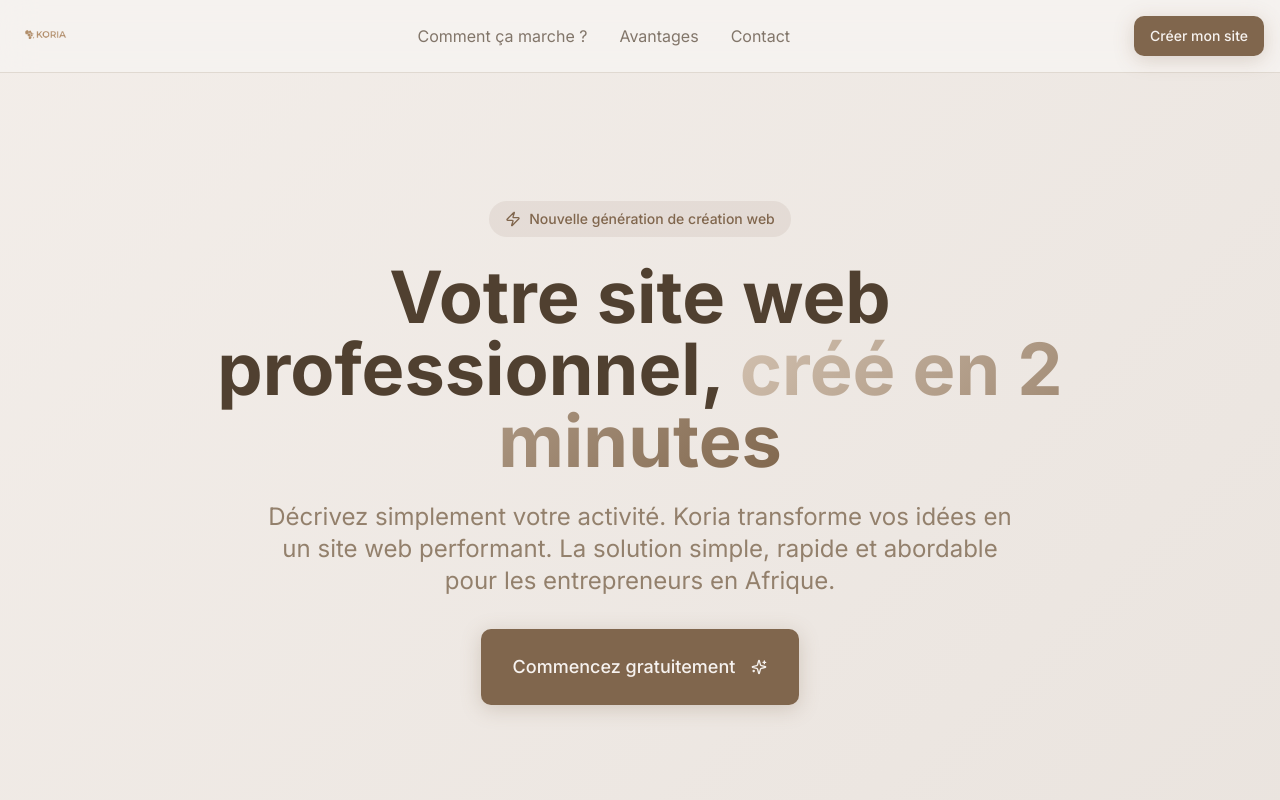
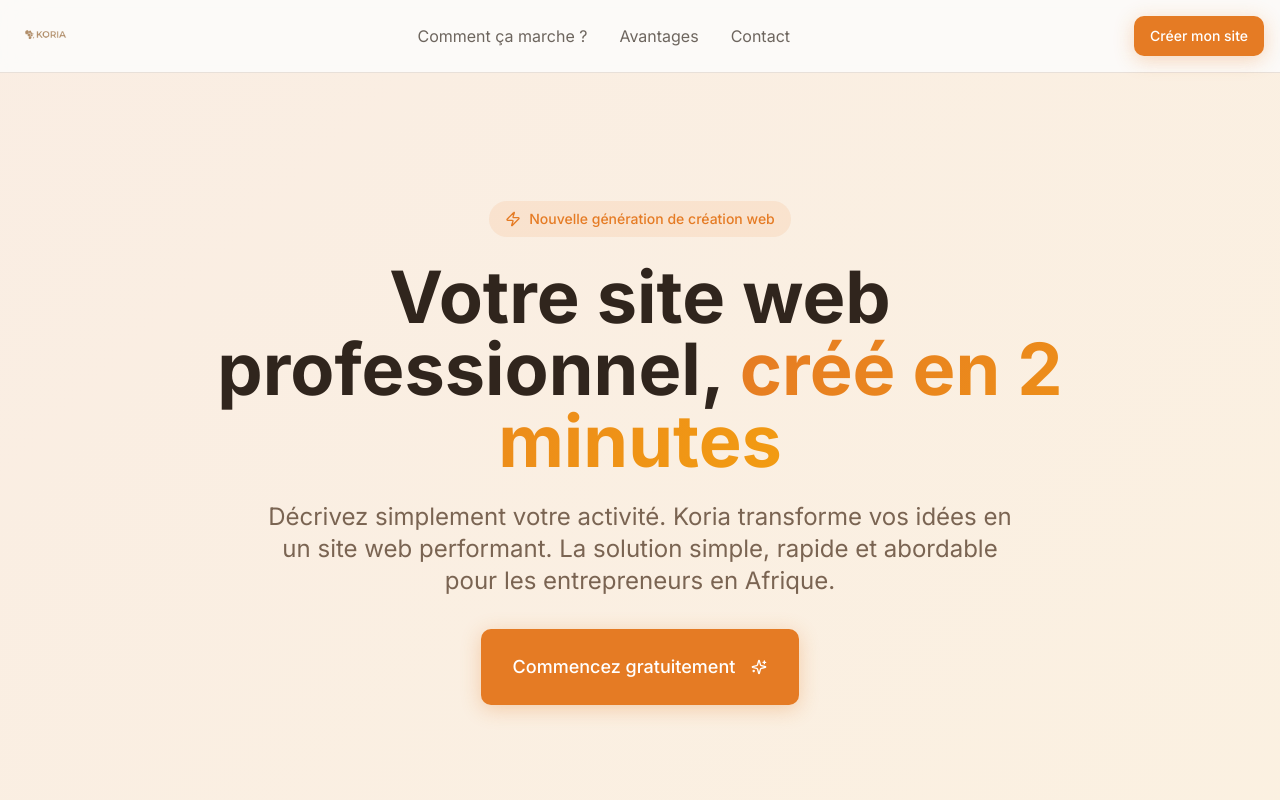
Before and after one commit to pedrozns/koria-site-magic, a React (Vite) app: page / in a window 1280 px wide. Shown: the top 800 px of the page. Built offline with nearby package versions, Linux system fonts and the light colour scheme; the HTML template or start-up script is replaced by a standard one.

Commit message:
Refactor: Apply color palette Option 1

```diff
--- a/src/index.css
+++ b/src/index.css
@@ -8,40 +8,40 @@ All colors MUST be HSL.
 
 @layer base {
   :root {
-    --background: 30 28% 95%;
-    --foreground: 30 25% 25%;
+    --background: 36 39% 98%;
+    --foreground: 27 25% 15%;
 
-    --card: 30 28% 98%;
-    --card-foreground: 30 25% 25%;
+    --card: 36 30% 96%;
+    --card-foreground: 27 25% 15%;
 
-    --popover: 30 28% 98%;
-    --popover-foreground: 30 25% 25%;
+    --popover: 36 39% 98%;
+    --popover-foreground: 27 25% 15%;
 
-    --primary: 30 25% 40%;
-    --primary-foreground: 30 28% 95%;
+    --primary: 27 79% 52%;
+    --primary-foreground: 0 0% 100%;
 
-    --secondary: 30 28% 76%;
-    --secondary-foreground: 30 25% 25%;
+    --secondary: 25 76% 31%;
+    --secondary-foreground: 0 0% 100%;
 
-    --muted: 30 20% 88%;
-    --muted-foreground: 30 15% 50%;
+    --muted: 36 30% 92%;
+    --muted-foreground: 27 20% 40%;
 
-    --accent: 30 35% 55%;
-    --accent-foreground: 30 28% 95%;
+    --accent: 37 90% 51%;
+    --accent-foreground: 27 10% 10%;
 
     --destructive: 0 84.2% 60.2%;
     --destructive-foreground: 0 0% 100%;
 
-    --border: 30 20% 85%;
-    --input: 30 20% 90%;
-    --ring: 30 25% 40%;
+    --border: 27 25% 88%;
+    --input: 27 25% 88%;
+    --ring: 27 79% 52%;
 
     --radius: 0.75rem;
 
-    --gradient-hero: linear-gradient(135deg, hsl(30 28% 76%), hsl(30 25% 40%));
-    --gradient-card: linear-gradient(145deg, hsl(30 28% 98%), hsl(30 28% 95%));
-    --shadow-card: 0 10px 40px -10px hsl(30 25% 40% / 0.15);
-    --shadow-button: 0 4px 20px hsl(30 25% 40% / 0.25);
+    --gradient-hero: linear-gradient(135deg, hsl(27 79% 52%), hsl(37 90% 51%));
+    --gradient-card: linear-gradient(145deg, hsl(36 30% 98%), hsl(36 30% 96%));
+    --shadow-card: 0 10px 40px -10px hsl(27 79% 52% / 0.15);
+    --shadow-button: 0 4px 20px hsl(27 79% 52% / 0.3);
     --transition-smooth: all 0.3s cubic-bezier(0.4, 0, 0.2, 1);
 
     --sidebar-background: 0 0% 98%;
@@ -62,38 +62,38 @@ All colors MUST be HSL.
   }
 
   .dark {
-    --background: 30 15% 12%;
-    --foreground: 30 28% 95%;
+    --background: 27 25% 10%;
+    --foreground: 36 20% 95%;
 
-    --card: 30 15% 15%;
-    --card-foreground: 30 28% 95%;
+    --card: 27 25% 12%;
+    --card-foreground: 36 20% 95%;
 
-    --popover: 30 15% 15%;
-    --popover-foreground: 30 28% 95%;
+    --popover: 27 25% 10%;
+    --popover-foreground: 36 20% 95%;
 
-    --primary: 30 28% 76%;
-    --primary-foreground: 30 25% 25%;
+    --primary: 27 79% 58%;
+    --primary-foreground: 0 0% 100%;
 
-    --secondary: 30 25% 40%;
-    --secondary-foreground: 30 28% 95%;
+    --secondary: 25 76% 38%;
+    --secondary-foreground: 0 0% 100%;
 
-    --muted: 30 15% 20%;
-    --muted-foreground: 30 20% 65%;
+    --muted: 27 20% 18%;
+    --muted-foreground: 36 15% 65%;
 
-    --accent: 30 35% 55%;
-    --accent-foreground: 30 28% 95%;
+    --accent: 37 90% 58%;
+    --accent-foreground: 27 10% 10%;
 
     --destructive: 0 62.8% 50%;
     --destructive-foreground: 0 0% 100%;
 
-    --border: 30 15% 25%;
-    --input: 30 15% 25%;
-    --ring: 30 28% 76%;
+    --border: 27 20% 22%;
+    --input: 27 20% 22%;
+    --ring: 27 79% 58%;
 
-    --gradient-hero: linear-gradient(135deg, hsl(30 25% 40%), hsl(30 28% 76%));
-    --gradient-card: linear-gradient(145deg, hsl(30 15% 15%), hsl(30 15% 20%));
-    --shadow-card: 0 10px 40px -10px hsl(30 28% 76% / 0.2);
-    --shadow-button: 0 4px 20px hsl(30 28% 76% / 0.3);
+    --gradient-hero: linear-gradient(135deg, hsl(27 79% 58%), hsl(37 90% 58%));
+    --gradient-card: linear-gradient(145deg, hsl(27 25% 15%), hsl(27 25% 12%));
+    --shadow-card: 0 10px 40px -10px hsl(27 79% 58% / 0.2);
+    --shadow-button: 0 4px 20px hsl(27 79% 58% / 0.35);
   }
 }
 
```
